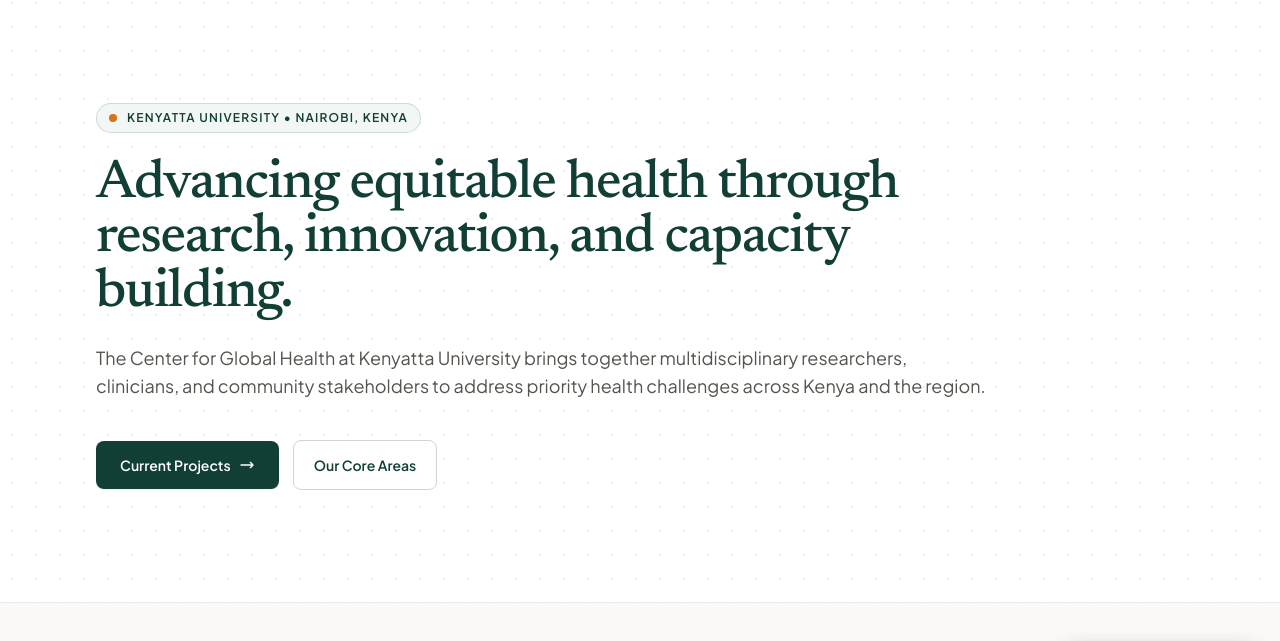
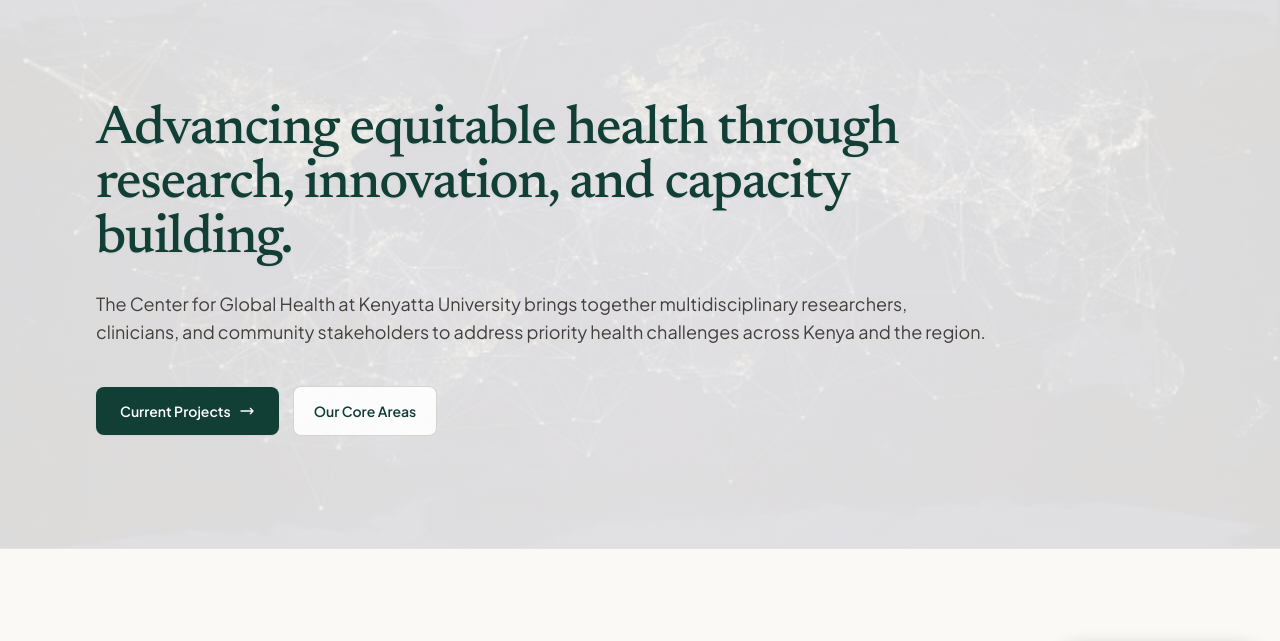
Before and after one commit to alpho2026/Center-For-Global-Health-Kenyatta-University, a plain HTML site: page index.html in a window 1280 px wide. Shown: the part 90-731 px from the top of the page. Drawn offline with nearby package versions, Linux system fonts and the light colour scheme.

Commit message:
Update index.html

```diff
--- a/index.html
+++ b/index.html
@@ -45,6 +45,14 @@
       background-color: #FAF9F6;
       color: #1F2937;
       -webkit-font-smoothing: antialiased;
+    }
+
+    /* Custom background image with semi-transparent overlay for text contrast */
+    .bg-crumpled-world {
+      background-image: linear-gradient(rgba(250, 249, 246, 0.88), rgba(250, 249, 246, 0.88)), url('https://raw.githubusercontent.com/alpho2026/Center-For-Global-Health-Kenyatta-University/main/Background%20pic_Center.png');
+      background-size: cover;
+      background-position: center;
+      position: relative;
     }
 
     .bg-dot-grid {
@@ -247,21 +255,14 @@
 
   <main>
     <!-- Hero -->
-    <section class="relative bg-white bg-dot-grid border-b border-stone-200/80 overflow-hidden">
+    <section class="relative bg-crumpled-world border-b border-stone-200/80 overflow-hidden">
       <div class="max-w-6xl mx-auto px-4 sm:px-6 lg:px-8 py-16 sm:py-24 lg:py-28">
         <div class="max-w-4xl">
-          <div class="inline-flex items-center gap-2.5 px-3 py-1.5 rounded-full bg-kuGreen-tint border border-kuGreen/15 mb-6">
-            <span class="w-2 h-2 rounded-full bg-kuAmber"></span>
-            <span class="text-xs font-semibold uppercase tracking-widest text-kuGreen">
-              Kenyatta University • Nairobi, Kenya
-            </span>
-          </div>
-
-          <h1 class="font-serif text-4xl sm:text-5xl lg:text-[3.4rem] text-kuGreen font-medium tracking-tight leading-[1.12] mb-6">
+          <h1 class="font-serif text-4xl sm:text-5xl lg:text-[3.4rem] text-kuGreen font-medium tracking-tight leading-[1.12] mb-6 drop-shadow-sm">
             Advancing equitable health through research, innovation, and capacity building.
           </h1>
 
-          <p class="text-base sm:text-lg text-stone-600 leading-relaxed mb-10">
+          <p class="text-base sm:text-lg text-stone-700 leading-relaxed mb-10 font-normal">
             The Center for Global Health at Kenyatta University brings together multidisciplinary researchers, clinicians, and community stakeholders to address priority health challenges across Kenya and the region.
           </p>
 
@@ -272,7 +273,7 @@
                 <path stroke-linecap="round" stroke-linejoin="round" d="M17 8l4 4m0 0l-4 4m4-4H3" />
               </svg>
             </a>
-            <a href="#areas" class="inline-flex items-center gap-2 bg-white hover:bg-stone-50 text-kuGreen border border-stone-300 text-sm font-semibold px-5 py-3.5 rounded-lg transition">
+            <a href="#areas" class="inline-flex items-center gap-2 bg-white/90 hover:bg-white text-kuGreen border border-stone-300 text-sm font-semibold px-5 py-3.5 rounded-lg transition shadow-xs">
               <span>Our Core Areas</span>
             </a>
           </div>
```
